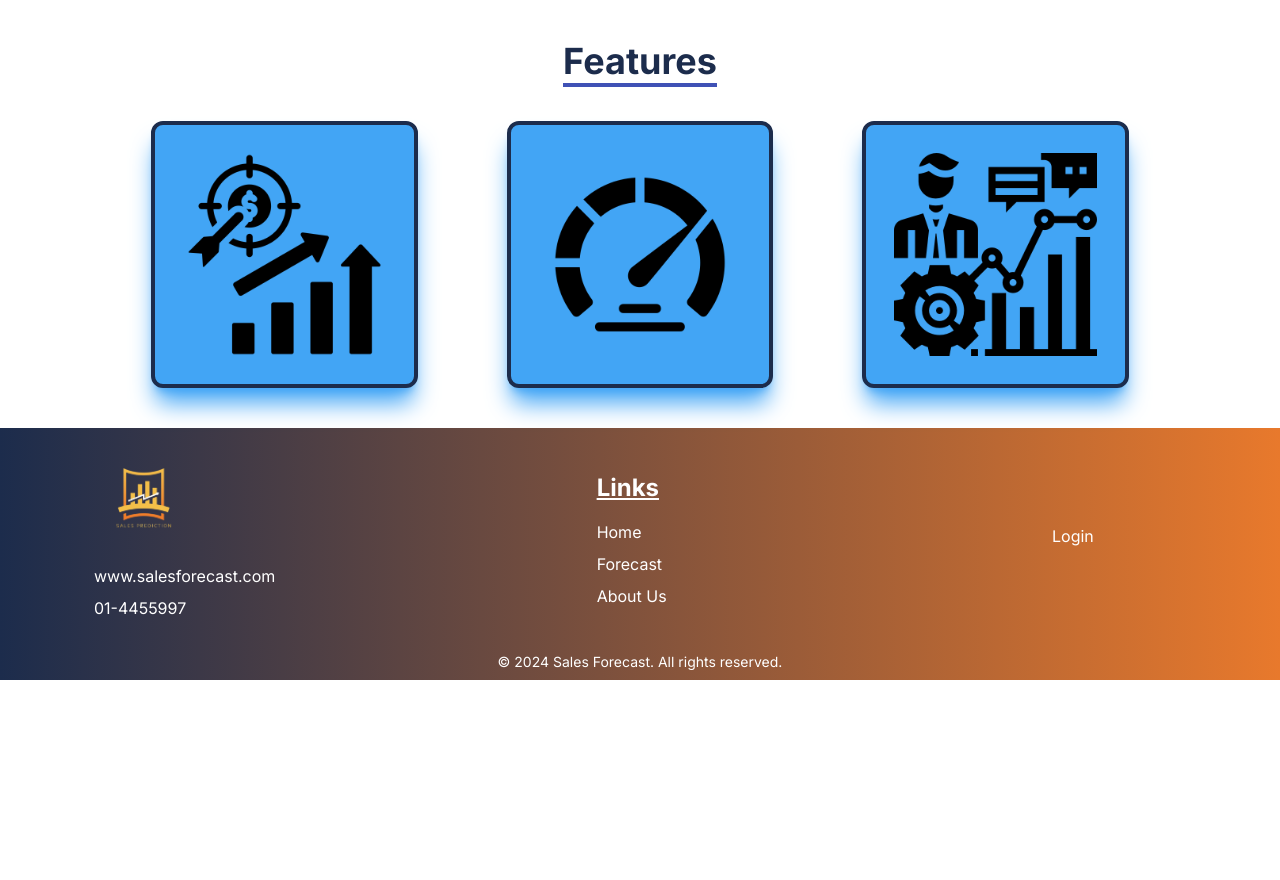
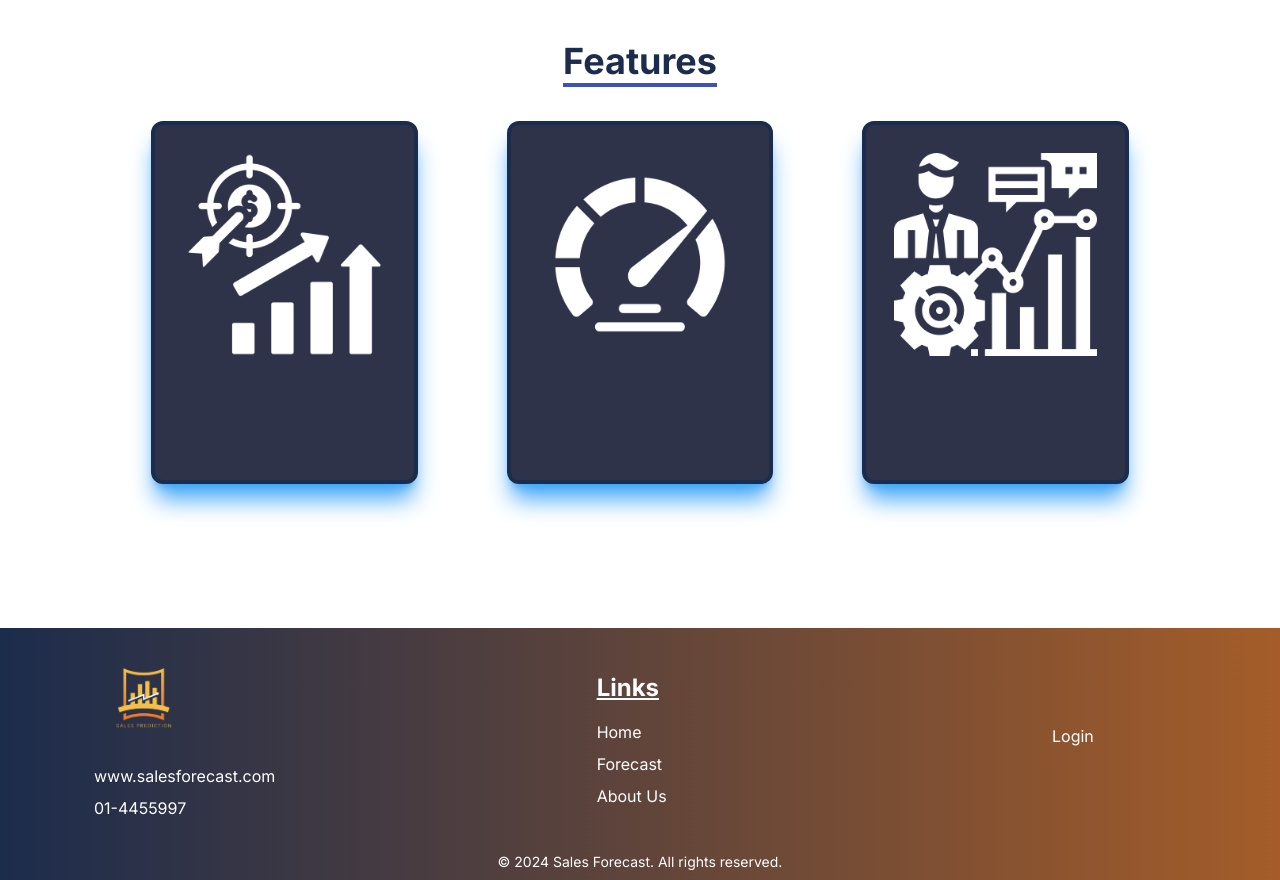
Before and after one commit to lamsal25/sales-prediction-system, a Next.js app in the folder frontend/: page / in a window 1280 px wide. Shown: the part 840-1720 px from the top of the page. Before the commit the page ends 1520 px from the top, so only its background shows below. Built offline with nearby package versions, Linux system fonts and the light colour scheme.

Commit message:
enhanced frontend

```diff
--- a/frontend/src/app/about/page.js
+++ /dev/null
@@ -1,7 +0,0 @@
-import React from 'react'
-
-export default function page() {
-  return (
-    <div>page</div>
-  )
-}
--- a/frontend/src/app/components/card/Card.js
+++ b/frontend/src/app/components/card/Card.js
@@ -1,16 +1,13 @@
-import React from 'react'
+import React from 'react';
 
 export default function Card({ title1, title2, imagesrc }) {
   return (
+    <div className='border-4 border-[#1C2C4C] bg-[#2E3349] cursor-pointer group m-auto rounded-xl h-auto w-1/4 shadow-blue-400 shadow-xl mt-10 bg-blue-950 text-white transition-all duration-500 ease-in-out transform hover:scale-105 hover:h-auto'>
+      <img src={imagesrc} className="w-full invert rounded-lg p-7" />
 
-    <div className='border-4 border-[#1C2C4C] hover:border-blue-400 bg-blue-400 cursor-pointer group m-auto rounded-xl h-auto w-1/4 shadow-blue-400 shadow-xl mt-10 bg-blue-950 hover:bg-[#1C2C4C] hover:text-white '>
-      <img src={imagesrc} className="w-full rounded-lg p-7 hover:invert " />
-
-      <h3 style={{ textShadow: '5px 5px 10px #1C2C4C' }} className='text-center p-4 text-2xl font-bold hidden group-hover:block bg-white text-black'>
+      <h3 style={{ textShadow: '5px 5px 10px #1C2C4C' }} className='text-center p-4 text-2xl font-bold opacity-0 group-hover:opacity-100 transition-opacity duration-500 ease-in-out'>
         {title1}<br /> {title2}
       </h3>
     </div>
-
-
-  )
+  );
 }
--- a/frontend/src/app/components/footer/Footer.js
+++ b/frontend/src/app/components/footer/Footer.js
@@ -6,7 +6,7 @@ export default function Footer() {
     return (
         <div>
 
-            <footer className="  bg-gradient-to-r from-[#1C2C4C] to-[#E8792C] text-white py-6 flex flex-col md:flex-row justify-between items-center w-full ">
+            <footer className="  bg-gradient-to-r mt-36 from-[#1C2C4C] to-[#a45d29] text-white py-6 flex flex-col md:flex-row justify-between items-center w-full ">
                 <div className="container m-auto flex flex-col md:flex-row justify-between items-center w-full max-w-screen-xl px-4 space-y-6 md:space-y-0">
                     {/* Section 1: Logo and Contact Info */}
                     <div className="flex flex-col items-center md:items-start min-w-[150px] px-2 text-center md:text-left">
@@ -35,7 +35,7 @@ export default function Footer() {
             </footer>
 
             {/* Copyright Section */}
-            <div className="bg-gradient-to-r from-[#1C2C4C] to-[#E8792C] text-white py-2 text-center text-sm">
+            <div className="bg-gradient-to-r from-[#1C2C4C] to-[#a45d29] text-white py-2 text-center text-sm">
                 © 2024 Sales Forecast. All rights reserved.
             </div>
 
```
